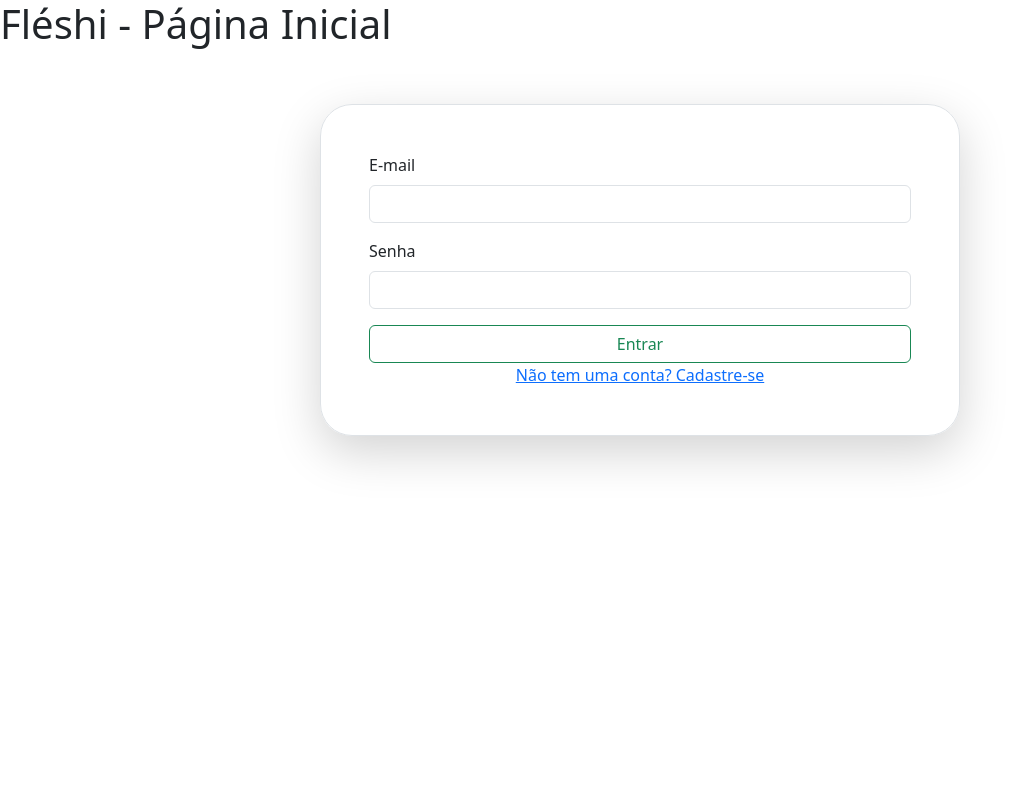
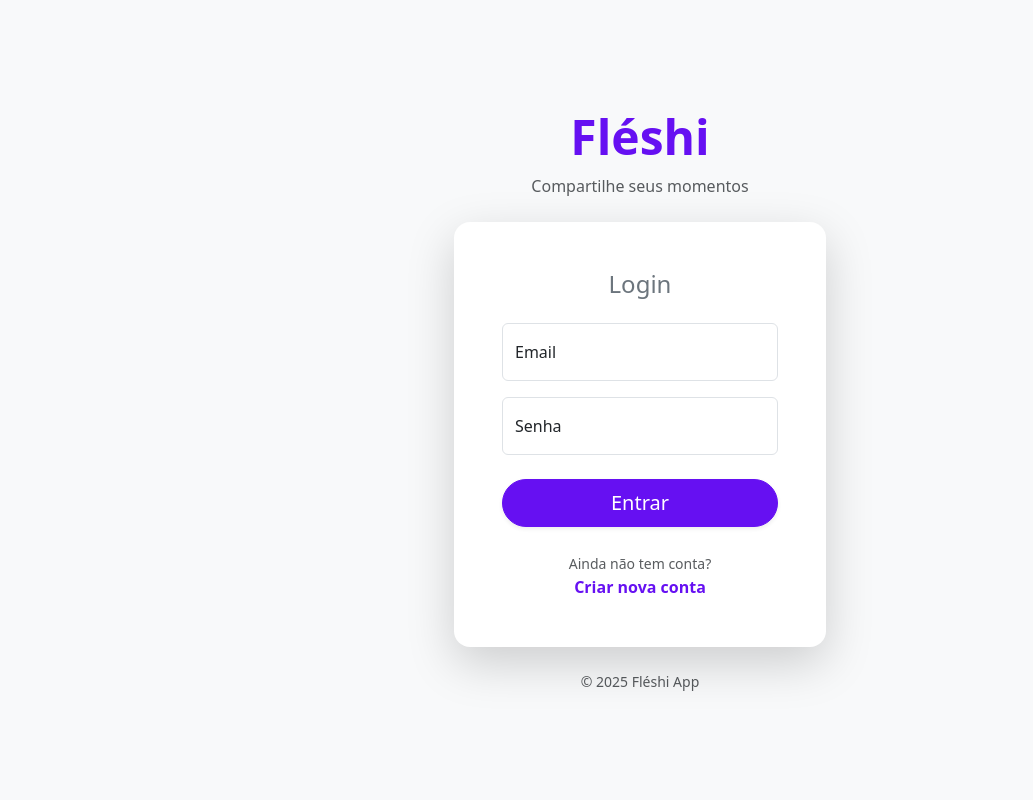
Before and after one commit to MariaIsaabell/Fleshi, a Flask app: page / in a window 1280 px wide. Shown: the whole page, without its empty margins (0-1033 px from the left). Run offline with Flask 3, Linux system fonts and the light colour scheme; some libraries are stand-ins or nearby versions.

Commit message:
style: Update homepage styling

```diff
--- a/appfleshi/templates/homepage.html
+++ b/appfleshi/templates/homepage.html
@@ -1,43 +1,93 @@
 <!DOCTYPE html>
-<html lang="en">
+<html lang="pt-br">
 <head>
     <meta charset="UTF-8">
+    <meta name="viewport" content="width=device-width, initial-scale=1.0">
     <title>
         {% block title %}
-            Fléshi - Página Inicial
+            Fléshi - Login
         {% endblock %}
     </title>
-    <link href="https://cdn.jsdelivr.net/npm/bootstrap@5.3.8/dist/css/bootstrap.min.css" rel="stylesheet" integrity="sha384-sRIl4kxILFvY47J16cr9ZwB07vP4J8+LH7qKQnuqkuIAvNWLzeN8tE5YBujZqJLB" crossorigin="anonymous">
+    <link href="https://cdn.jsdelivr.net/npm/bootstrap@5.3.3/dist/css/bootstrap.min.css" rel="stylesheet">
+    <link rel="stylesheet" href="https://cdn.jsdelivr.net/npm/bootstrap-icons@1.11.3/font/bootstrap-icons.min.css">
 </head>
+
+<body class="bg-light">
+
 {% block body %}
-    <body>
-        <h1>Fléshi - Página Inicial  </h1>
+
+    <div class="container d-flex justify-content-center align-items-center vh-100">
+
+        <div class="col-11 col-md-8 col-lg-5 col-xl-4">
+
+            <div class="text-center mb-4">
+                <h1 class="display-5 fw-bold" style="color: #6610f2;">Fléshi</h1>
+                <p class="text-muted">Compartilhe seus momentos</p>
+            </div>
 
             {% block form %}
-        <div class="d-flex justify-content-center ">
-            <div  class="border m-5 shadow-lg rounded-5 p-5 w-50 ">
+            <div class="card shadow-lg border-0 rounded-4">
+                <div class="card-body p-5">
+
+                    <h4 class="mb-4 text-center text-secondary">Login</h4>
+
                     <form method="post">
                         {{ form.csrf_token }}
-                    <div class="mb-3 ">
-                        {{ form.email.label(class="form-label") }}
-                        {{ form.email(class="form-control") }}
+
+                        <div class="form-floating mb-3">
+                            {% if form.email.errors %}
+                                {{ form.email(class="form-control is-invalid", placeholder="Email", id="floatingEmail") }}
+                                <div class="invalid-feedback">
+                                    {% for error in form.email.errors %}
+                                        {{ error }}
+                                    {% endfor %}
+                                </div>
+                            {% else %}
+                                {{ form.email(class="form-control", placeholder="Email", id="floatingEmail") }}
+                            {% endif %}
+                            <label>Email</label>
                         </div>
 
-                    <div class="mb-3">
-                        {{ form.password.label(class="form-label") }}
-                        {{ form.password(class="form-control") }}
+                        <div class="form-floating mb-4">
+                            {% if form.password.errors %}
+                                {{ form.password(class="form-control is-invalid", placeholder="Senha") }}
+                                <div class="invalid-feedback">
+                                    {% for error in form.password.errors %}
+                                        {{ error }}
+                                    {% endfor %}
                                 </div>
-                {{ form.submit(class="btn btn-outline-success w-100") }}
+                            {% else %}
+                                {{ form.password(class="form-control", placeholder="Senha") }}
+                            {% endif %}
+                            <label>Senha</label>
+                        </div>
+
+                        <div class="d-grid gap-2">
+                            {{ form.submit(class="btn btn-primary btn-lg rounded-pill shadow-sm", value="Entrar", style="background-color: #6610f2; border-color: #6610f2;") }}
+                        </div>
                     </form>
-                <a href="{{ url_for('createaccount') }}" class="w-100 d-flex justify-content-center">
-                    Não tem uma conta? Cadastre-se
+
+                    <div class="text-center mt-4">
+                        <span class="text-muted small">Ainda não tem conta?</span>
+                        <br>
+                        <a href="{{ url_for('createaccount') }}" class="text-decoration-none fw-bold" style="color: #6610f2;">
+                            Criar nova conta
                         </a>
+                    </div>
 
                 </div>
             </div>
             {% endblock %}
 
-        <script src="https://cdn.jsdelivr.net/npm/bootstrap@5.3.8/dist/js/bootstrap.bundle.min.js" integrity="sha384-FKyoEForCGlyvwx9Hj09JcYn3nv7wiPVlz7YYwJrWVcXK/BmnVDxM+D2scQbITxI" crossorigin="anonymous"></script>
+            <div class="text-center mt-4 text-muted small">
+                &copy; 2025 Fléshi App
+            </div>
+
+        </div>
+    </div>
+
+{% endblock %}
+
+    <script src="https://cdn.jsdelivr.net/npm/bootstrap@5.3.3/dist/js/bootstrap.bundle.min.js"></script>
 </body>
-{% endblock%}
 </html>
```
Also changed, not shown: instance/datafleshi.db. Lines whose indentation alone changed are shown as unchanged.
